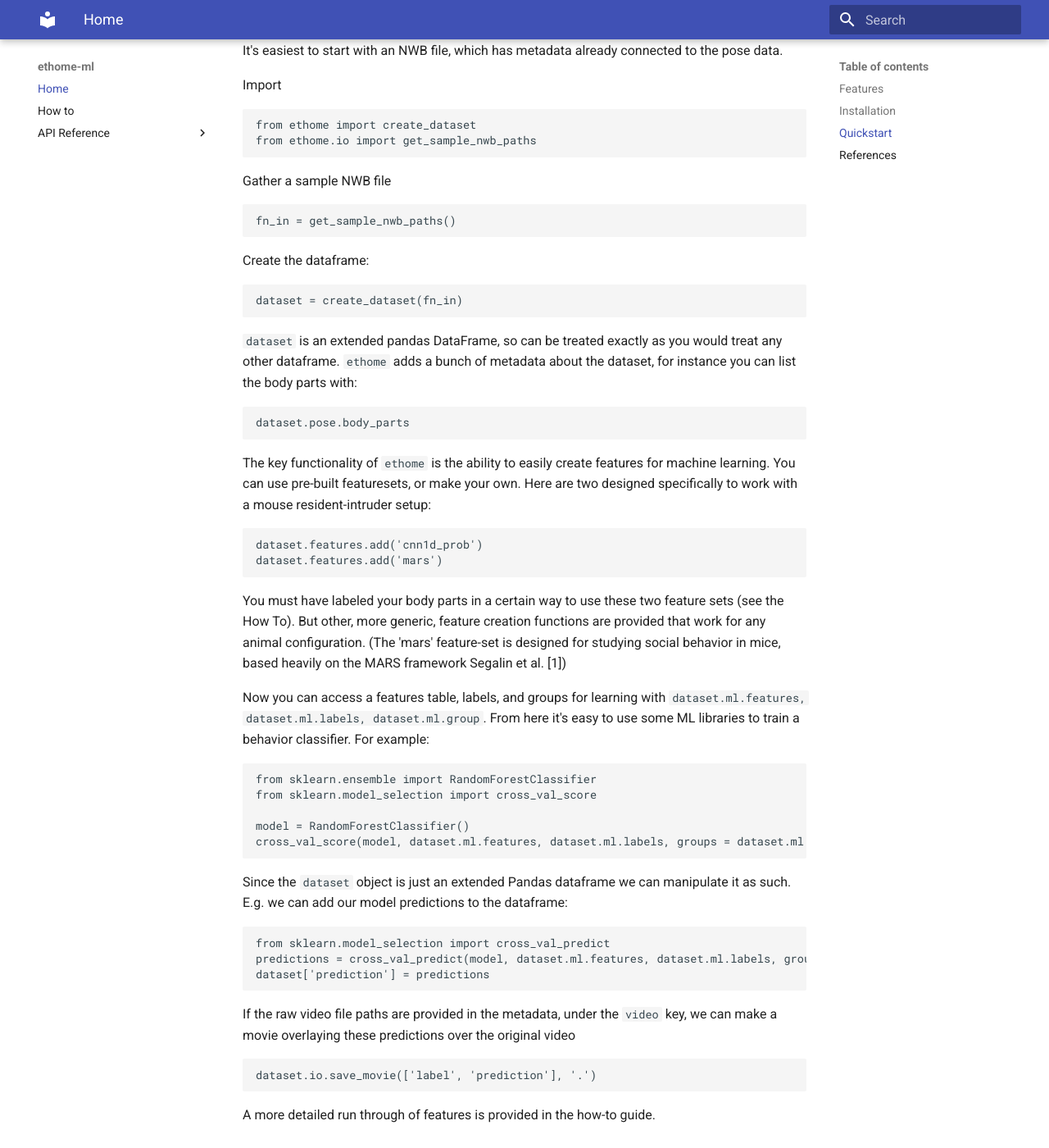
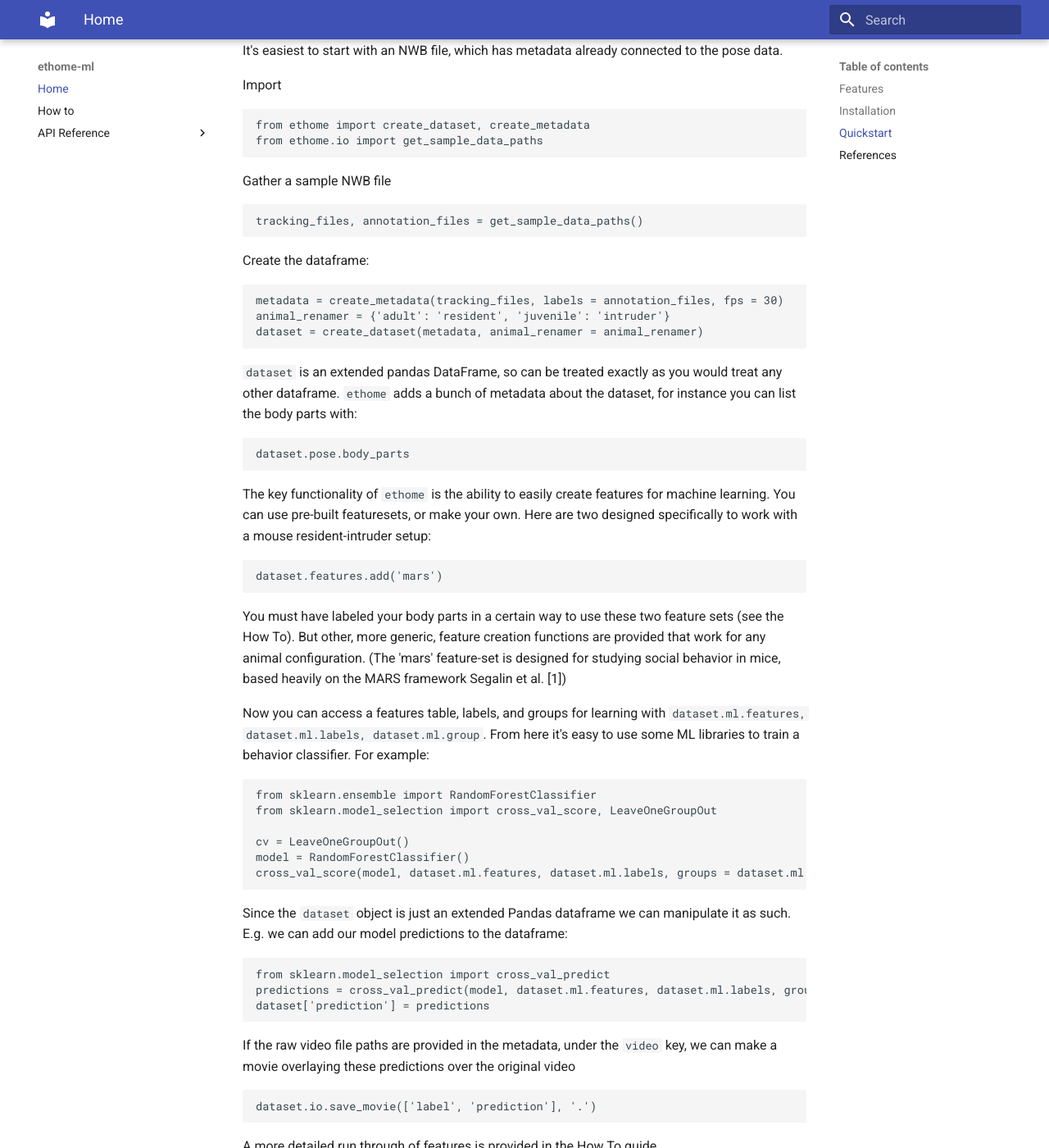
Before and after one commit to benlansdell/ethome, an MkDocs documentation site: the page built from docs/index.md, in a window 1280 px wide and 1400 px high, scrolled down 866 px. Shown: the whole window at 82% size. Built offline with MkDocs 1.6.1 and Material for MkDocs 9.7.7, drawn with Linux system fonts in a browser that asks for light colours; some of the changed text lies outside the part shown.

Commit message:
Bug fix in baseline RF model -- add group-level cross validation

````diff
--- a/docs/index.md
+++ b/docs/index.md
@@ -29,18 +29,20 @@ It's easiest to start with an NWB file, which has metadata already connected to
 
 Import
 ```python
-from ethome import create_dataset
-from ethome.io import get_sample_nwb_paths
+from ethome import create_dataset, create_metadata
+from ethome.io import get_sample_data_paths
 ```
 
 Gather a sample NWB file
 ```python
-fn_in = get_sample_nwb_paths()
+tracking_files, annotation_files = get_sample_data_paths()
 ```
 
 Create the dataframe:
 ```python
-dataset = create_dataset(fn_in)
+metadata = create_metadata(tracking_files, labels = annotation_files, fps = 30)
+animal_renamer = {'adult': 'resident', 'juvenile': 'intruder'}
+dataset = create_dataset(metadata, animal_renamer = animal_renamer)
 ```
 `dataset` is an extended pandas DataFrame, so can be treated exactly as you would treat any other dataframe. `ethome` adds a bunch of metadata about the dataset, for instance you can list the body parts with:
 ```
@@ -49,7 +51,6 @@ dataset.pose.body_parts
 
 The key functionality of `ethome` is the ability to easily create features for machine learning. You can use pre-built featuresets, or make your own. Here are two designed specifically to work with a mouse resident-intruder setup:
 ```python
-dataset.features.add('cnn1d_prob')
 dataset.features.add('mars')
 ```
 You must have labeled your body parts in a certain way to use these two feature sets (see the How To). But other, more generic, feature creation functions are provided that work for any animal configuration. (The 'mars' feature-set is designed for studying social behavior in mice, based heavily on the MARS framework Segalin et al. [1])
@@ -57,16 +58,17 @@ You must have labeled your body parts in a certain way to use these two feature
 Now you can access a features table, labels, and groups for learning with `dataset.ml.features, dataset.ml.labels, dataset.ml.group`. From here it's easy to use some ML libraries to train a behavior classifier. For example:
 ```python
 from sklearn.ensemble import RandomForestClassifier
-from sklearn.model_selection import cross_val_score
+from sklearn.model_selection import cross_val_score, LeaveOneGroupOut
 
+cv = LeaveOneGroupOut()
 model = RandomForestClassifier()
-cross_val_score(model, dataset.ml.features, dataset.ml.labels, groups = dataset.ml.group)
+cross_val_score(model, dataset.ml.features, dataset.ml.labels, groups = dataset.ml.group, cv = cv)
 ```
 
 Since the `dataset` object is just an extended Pandas dataframe we can manipulate it as such. E.g. we can add our model predictions to the dataframe:
 ```python
 from sklearn.model_selection import cross_val_predict
-predictions = cross_val_predict(model, dataset.ml.features, dataset.ml.labels, groups = dataset.ml.group)
+predictions = cross_val_predict(model, dataset.ml.features, dataset.ml.labels, groups = dataset.ml.group, cv = cv)
 dataset['prediction'] = predictions
 ```
 
@@ -75,7 +77,7 @@ If the raw video file paths are provided in the metadata, under the `video` key,
 dataset.io.save_movie(['label', 'prediction'], '.')
 ```
 
-A more detailed run through of features is provided in the how-to guide.
+A more detailed run through of features is provided in the How To guide.
 
 ## References
 
````
Also changed, not shown: README.md (+11 -9 lines), 3 other files.
